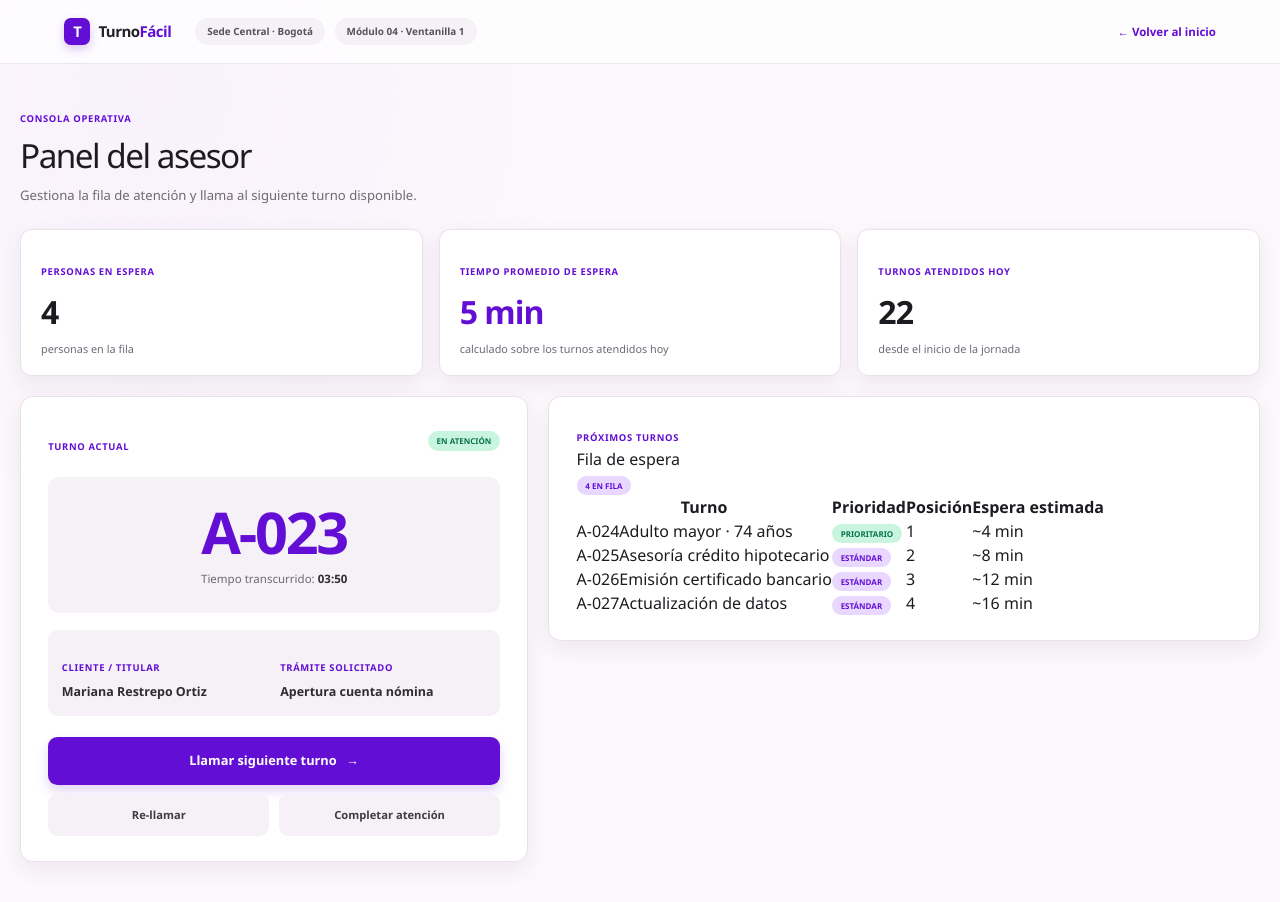
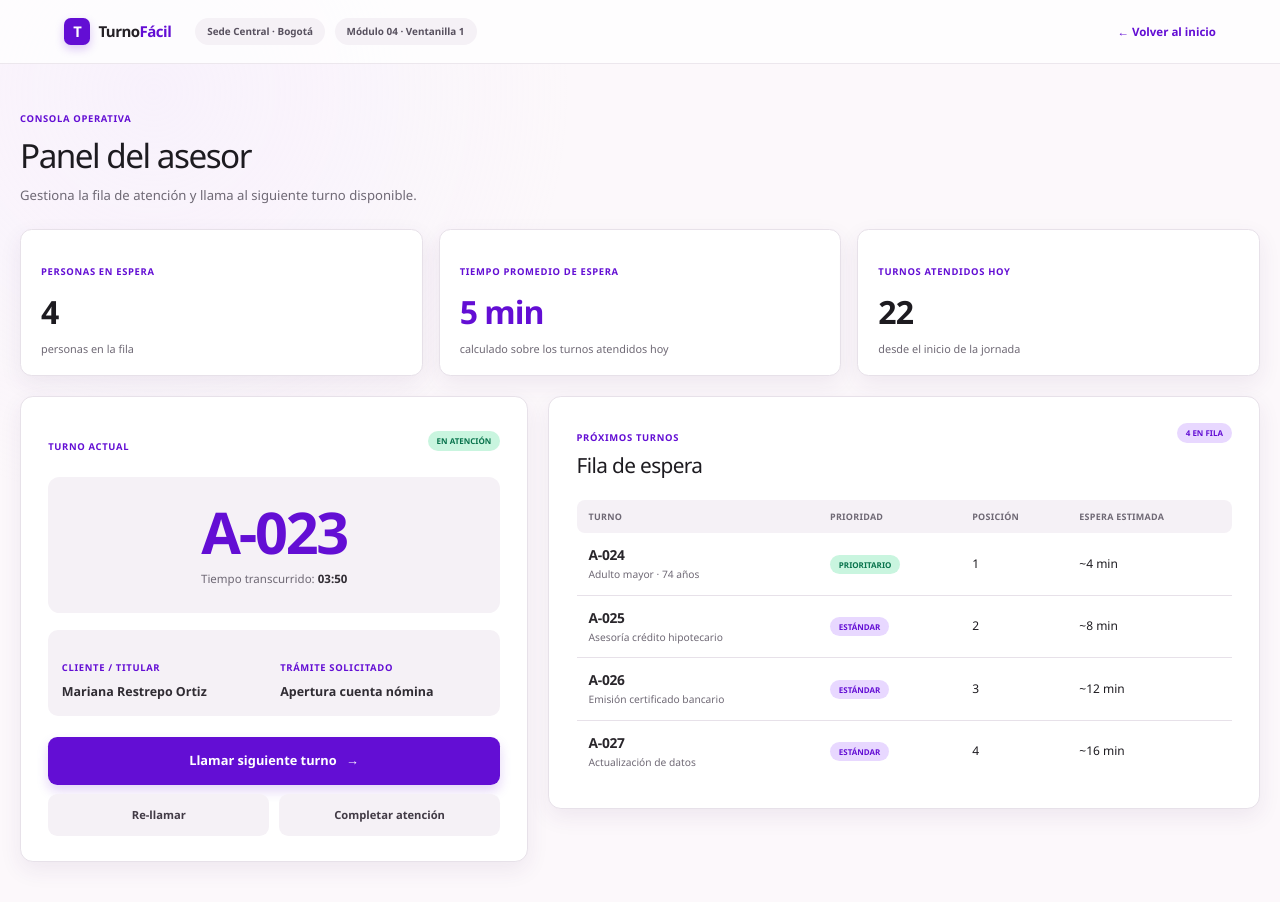
Before and after one commit to mateor32/turnos-app, an Angular app in the folder client/: page /administradores/panel in a window 1280 px wide. Shown: the top 902 px of the page. Built offline with nearby package versions, Linux system fonts and the light colour scheme.

Commit message:
💄 Add admin queue table styles

```diff
--- a/client/src/styles.css
+++ b/client/src/styles.css
@@ -957,6 +957,83 @@ a {
   text-align: center;
 }
 
+.admin-queue-head {
+  display: flex;
+  align-items: flex-start;
+  justify-content: space-between;
+  gap: 1rem;
+}
+
+.admin-queue-head h2 {
+  margin: 0.2rem 0 0;
+  font-size: 1.3rem;
+  letter-spacing: -0.03em;
+}
+
+.admin-queue-table {
+  width: 100%;
+  margin-top: 1.2rem;
+  border-collapse: collapse;
+  text-align: left;
+}
+
+.admin-queue-table th {
+  padding: 0.6rem 0.75rem;
+  color: var(--muted);
+  font-size: 0.56rem;
+  font-weight: 800;
+  letter-spacing: 0.03em;
+  text-transform: uppercase;
+  background: var(--surface-soft);
+}
+
+.admin-queue-table th:first-child {
+  border-radius: 0.5rem 0 0 0.5rem;
+}
+
+.admin-queue-table th:last-child {
+  border-radius: 0 0.5rem 0.5rem 0;
+}
+
+.admin-queue-table td {
+  padding: 0.75rem;
+  border-bottom: 1px solid var(--line);
+  font-size: 0.75rem;
+}
+
+.admin-queue-table tr:last-child td {
+  border-bottom: 0;
+}
+
+.admin-queue-ticket {
+  display: flex;
+  flex-direction: column;
+  gap: 0.1rem;
+}
+
+.admin-queue-code {
+  color: #29262b;
+  font-size: 0.86rem;
+  font-weight: 800;
+  letter-spacing: -0.02em;
+}
+
+.admin-queue-service {
+  color: var(--muted);
+  font-size: 0.64rem;
+}
+
+.admin-empty-queue {
+  padding: 2.4rem 1rem;
+  margin-top: 1.2rem;
+  border: 1px dashed var(--line);
+  border-radius: 0.72rem;
+  background: var(--surface-soft);
+  color: var(--muted);
+  font-size: 0.78rem;
+  text-align: center;
+}
+
 @media (prefers-reduced-motion: reduce) {
   html {
     scroll-behavior: auto;
```
